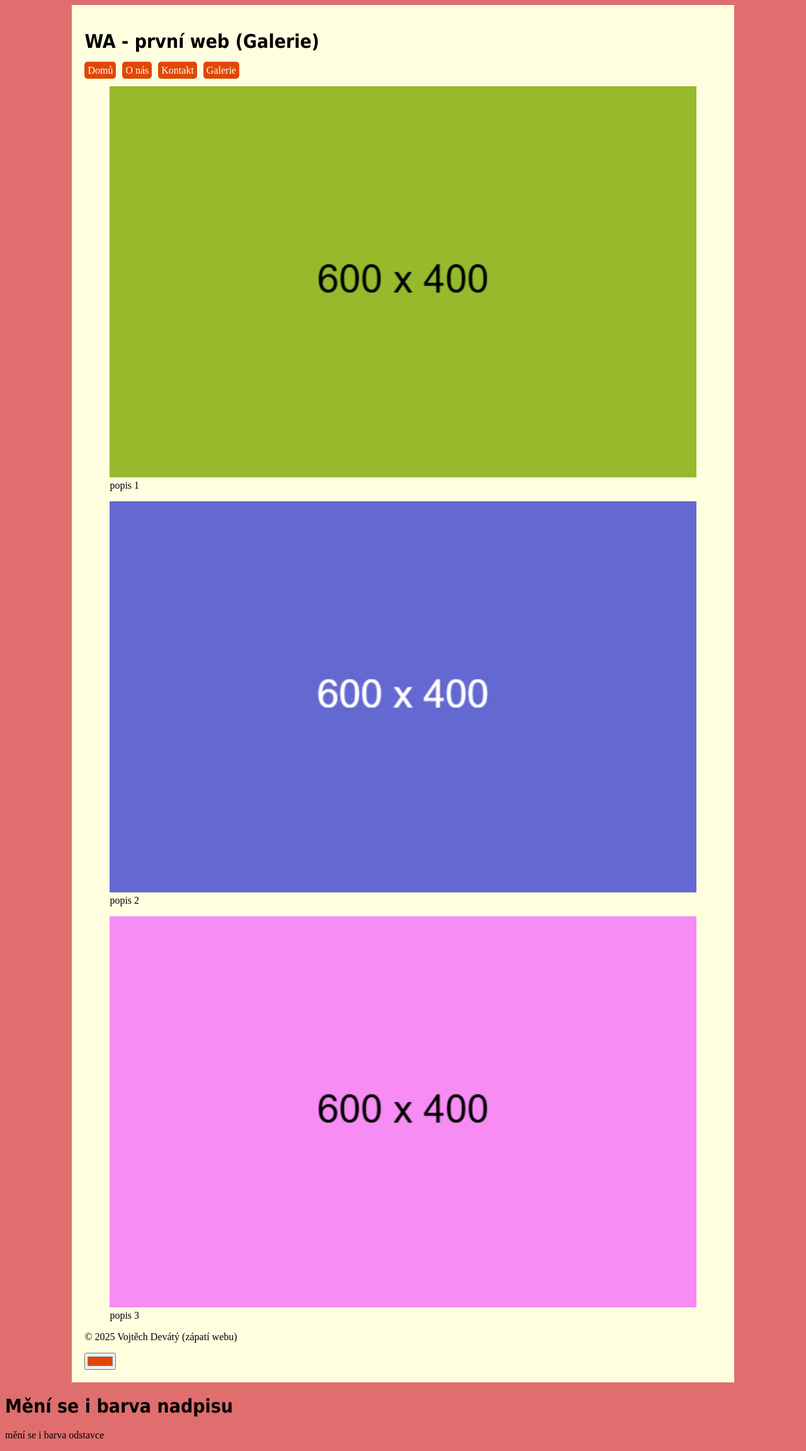
After one commit to vojtechdevaty/WA-2025-Devaty-Vojtech, a PHP site: page /gallery.html in a window 1280 px wide. The commit adds this page. Shown: the whole page at 63% size. Run offline with PHP 8.4, Linux system fonts and the light colour scheme.

Commit message:
#galerie

```diff
--- /dev/null
+++ b/Web01/gallery.html
@@ -0,0 +1,90 @@
+<!DOCTYPE html>
+<html lang="cs">
+<head>
+    <meta charset="UTF-8">
+    <meta name="viewport" content="width=device-width, initial-scale=1.0">
+    <title>Vojtěch Devátý</title>
+    <link rel="stylesheet" href="styles/style.css">
+</head>
+<body>
+    <div class="page-wrapper">
+        <header>
+            <h1>WA - první web (Galerie)</h1>
+        </header>
+        <nav>
+            <!-- Navigace pomocí odrážek -->
+            <ul>
+                <li><a href="index.html">Domů</a></li>
+                <li><a href="#">O nás</a></li>
+                <li><a href="#">Kontakt</a></li>
+                <li><a href="gallery.html">Galerie</a></li>
+            </ul>
+        </nav>
+        <main>
+
+            <section class="grid-container2">
+
+            <figure>
+                <img src="assets/images/zelena.png" alt="Trulli" style="width:100%">
+                <figcaption> popis 1</figcaption>
+              </figure>
+
+
+              <figure>
+                <img src="assets/images/fialova.png" alt="Trulli" style="width:100%">
+                <figcaption> popis 2</figcaption>
+              </figure>
+
+              <figure>
+                <img src="assets/images/ruzova.png" alt="Trulli" style="width:100%">
+                <figcaption> popis 3</figcaption>
+              </figure>
+
+
+
+
+
+
+
+
+            </section>
+
+
+
+
+
+
+        </main>
+        <footer>
+            <p>&copy; 2025 Vojtěch Devátý (zápatí webu)</p>
+            <input type="color" id="colorPicker" value="#df4803">
+        </footer>
+    </div>
+ <h1>Mění se i barva nadpisu</h1>
+ <p>mění se i barva odstavce</p>
+
+    <script>
+        const colorPicker = document.getElementById('colorPicker');
+        const body = document.body;
+        const textElements = document.querySelectorAll('h1, p');
+
+
+        colorPicker.addEventListener('input', () => {
+            const color = colorPicker.value;
+            body.style.background = color;
+
+            // Převod hex na RGB
+            const r = parseInt(color.substr(1, 2), 16);
+            const g = parseInt(color.substr(3, 2), 16);
+            const b = parseInt(color.substr(5, 2), 16);
+
+            // Výpočet světlosti (luminance) podle vnímání oka
+            const luminance = (0.299 * r + 0.587 * g + 0.114 * b) / 255;
+
+            // Pokud je světlost vysoká, nastavíme černý text, jinak bílý
+            //const textColor = luminance > 0.5 ? 'black' : 'white';
+            //textElements.forEach(el => el.style.color = textColor);
+        });
+    </script>
+</body>
+</html>
--- a/Web01/index.html
+++ b/Web01/index.html
@@ -14,9 +14,10 @@
         <nav>
             <!-- Navigace pomocí odrážek -->
             <ul>
-                <li><a href="#">Domů</a></li>
+                <li><a href="index.html">Domů</a></li>
                 <li><a href="#">O nás</a></li>
                 <li><a href="#">Kontakt</a></li>
+                <li><a href="gallery.html">Galerie</a></li>
             </ul>
         </nav>
         <main>
--- a/Web01/styles/style.css
+++ b/Web01/styles/style.css
@@ -58,6 +58,15 @@ nav a:hover {
     gap: 15px;
 }
 
+
+.grid-container2 {
+    grid-template-columns: repeat(auto-fit, minmax(250px, 1fr));
+
+    gap: 15px;
+
+}
+
+
 .card {
     background-color: #f4f4f4;
     padding: 20px;
```
Also changed, not shown: Web01/assets/images/dummy_600x400_ffffff_c9229a.png (added), Web01/assets/images/fialova.png (added), Web01/assets/images/jina zelena.png (added), Web01/assets/images/oranzova.png (added), Web01/assets/images/ruzova.png (added), Web01/assets/images/zelena.png (added).
